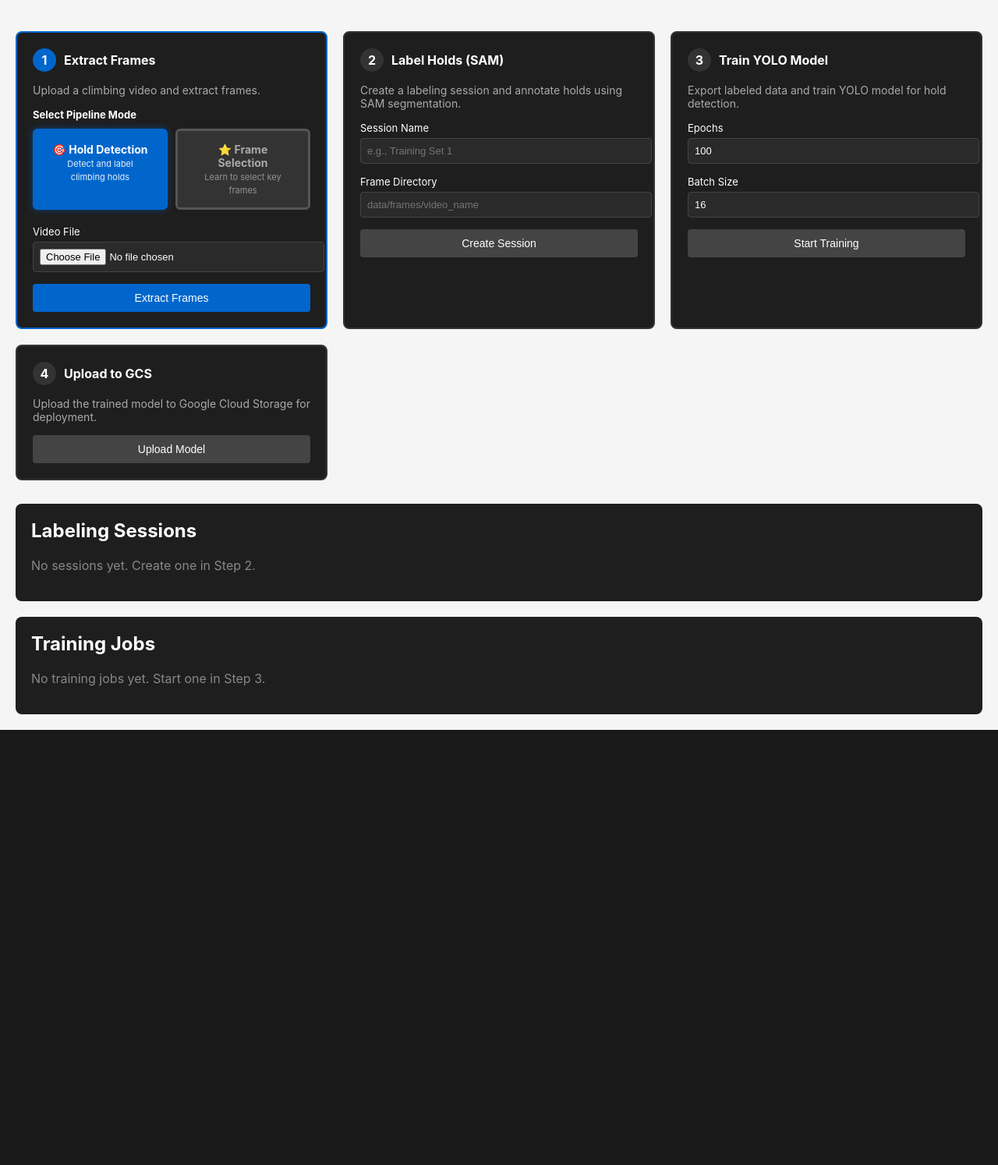
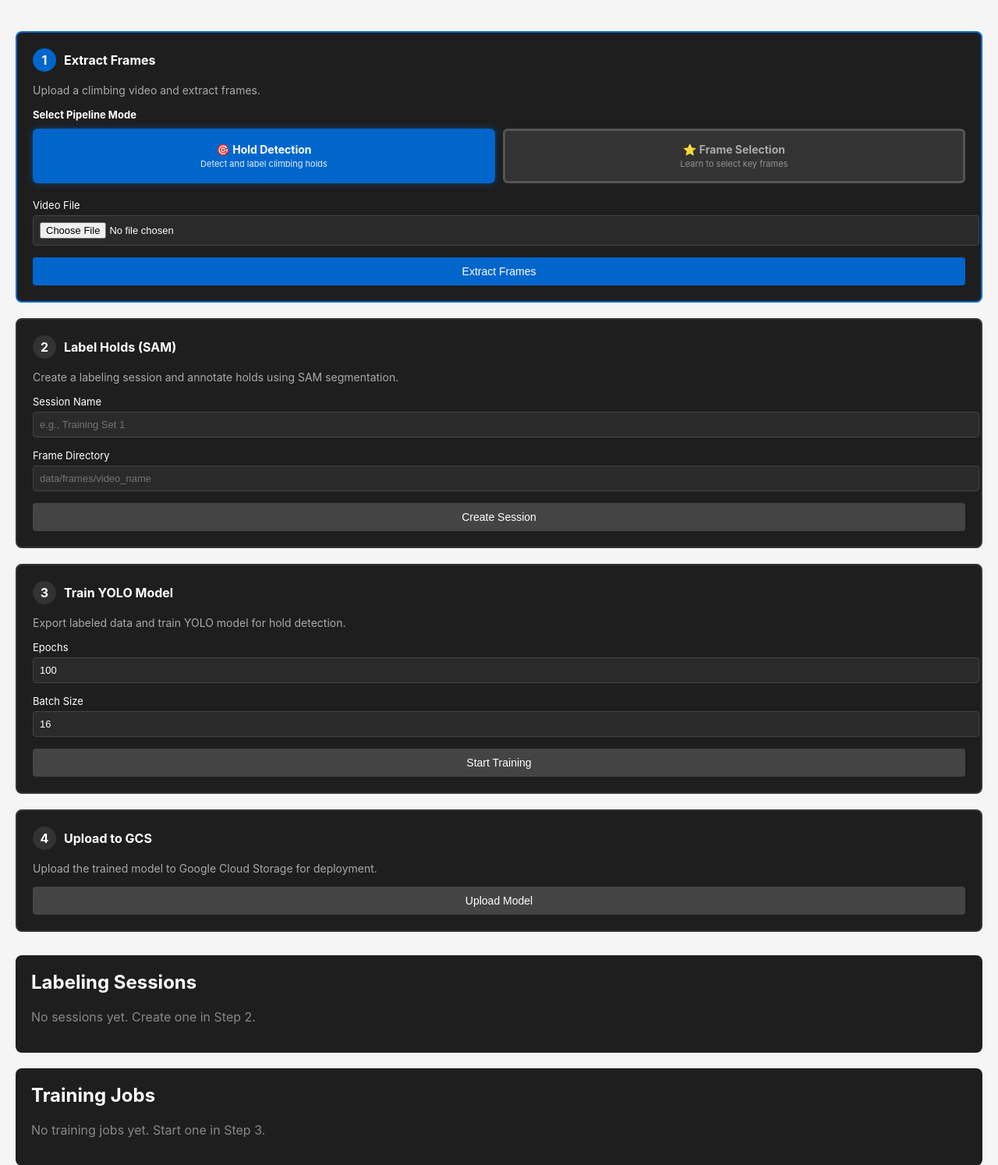
Before and after one commit to harrisonkimdev/6156-capstone-project, a FastAPI app: page /workflow in a window 1280 px wide. Shown: the part 62-1556 px from the top of the page at 78% size. Before the commit the page ends 998 px from the top, so only its background shows below. Run offline with FastAPI, Linux system fonts and the light colour scheme; data that the repository does not hold is empty.

Commit message:
Improve workflow UI layout and Step 1 title
- Change workflow-steps from horizontal grid to vertical layout (flex column)
- Step 1 title changes dynamically based on pipeline mode:
  - Hold Detection: 'Extract Frames'
  - Frame Selection: 'Select Key Frames'
- Step descriptions also update to match selected mode
- All steps now stack vertically for better readability and consistency

```diff
--- a/webapp/static/workflow.js
+++ b/webapp/static/workflow.js
@@ -498,6 +498,11 @@ function handlePipelineModeChange(event) {
     step2.style.display = 'none';
     step3.style.display = 'none';
     step4.style.display = 'none';
+
+    // Update Step 1 title
+    document.getElementById('step-1-title').textContent = 'Select Key Frames';
+    document.getElementById('step-1-content').textContent = 'Upload a climbing video and manually select key frames for model training.';
+
     console.log('[Pipeline Mode] Showing frame selection UI');
   } else {
     // Hide frame selection UI, show hold detection steps
@@ -505,6 +510,11 @@ function handlePipelineModeChange(event) {
     step2.style.display = 'block';
     step3.style.display = 'block';
     step4.style.display = 'block';
+
+    // Update Step 1 title
+    document.getElementById('step-1-title').textContent = 'Extract Frames';
+    document.getElementById('step-1-content').textContent = 'Upload a climbing video and extract frames for hold detection labeling.';
+
     console.log('[Pipeline Mode] Showing hold detection steps');
   }
 
--- a/webapp/templates/workflow.html
+++ b/webapp/templates/workflow.html
@@ -14,8 +14,8 @@
     }
 
     .workflow-steps {
-      display: grid;
-      grid-template-columns: repeat(auto-fit, minmax(300px, 1fr));
+      display: flex;
+      flex-direction: column;
       gap: 20px;
       margin-bottom: 30px;
     }
@@ -257,9 +257,9 @@
       <div id="step-1" class="step-card active">
         <div class="step-header">
           <div class="step-number">1</div>
-          <div class="step-title">Extract Frames</div>
+          <div class="step-title" id="step-1-title">Extract Frames</div>
         </div>
-        <div class="step-content">
+        <div class="step-content" id="step-1-content">
           Upload a climbing video and extract frames.
         </div>
 
```
